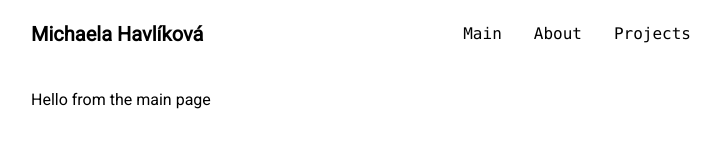
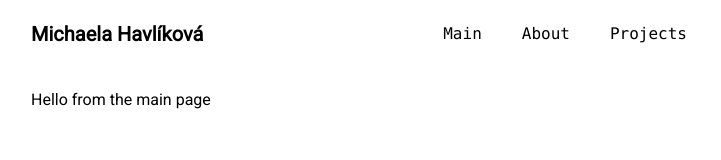
Before and after one commit to MichelleH17/portfolio, a Nuxt app: page / in a window 1280 px wide. Shown: the top 160 px of the page, without its empty margins (281-1002 px from the left). Built offline with nearby package versions, Linux system fonts and the light colour scheme.

Commit message:
Edit styles of link

```diff
--- a/app/components/menu.vue
+++ b/app/components/menu.vue
@@ -20,6 +20,6 @@
 
 <style lang="postcss" scoped>
 .link {
-  @apply p-1 hover:bg-green-100
+  @apply hover:bg-green-100 dark:hover:bg-green-300 px-2 py-1 hover:dark:text-gray-800
 }
 </style>
```
